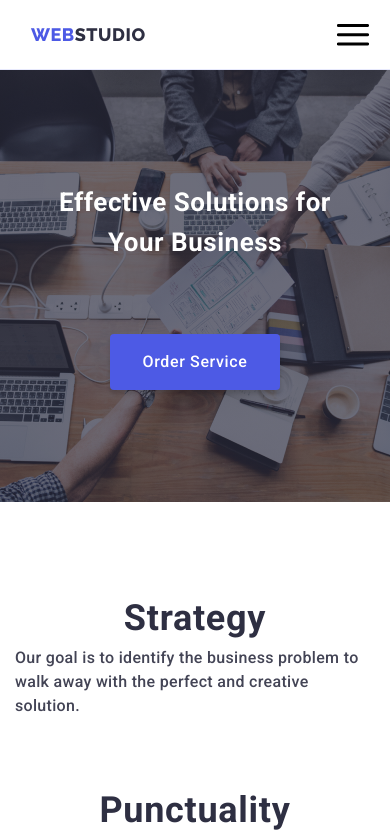
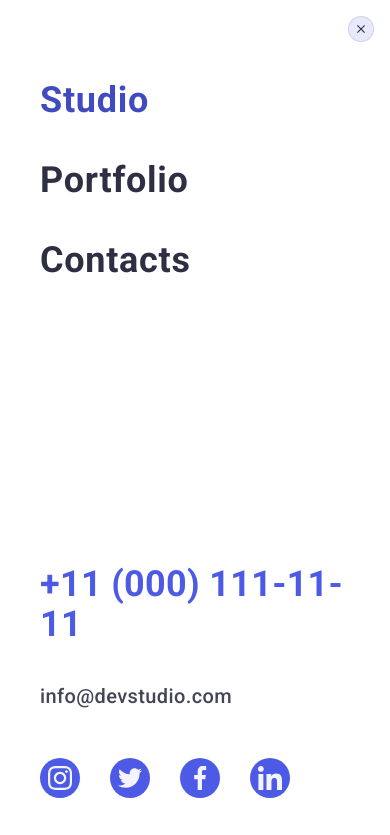
Before and after one commit to Ephemerian/goit-markup-hw-07, a plain HTML site: page index.html in a window 390 px wide. Both pictures are taken after a click on the button 353 px from the left and 34 px from the top of the page. Shown: the top 835 px of the page. Drawn offline with nearby package versions, Linux system fonts and the light colour scheme.

Commit message:
Mobile menu

```diff
--- a/css/styles.css
+++ b/css/styles.css
@@ -1043,7 +1043,7 @@ img {
   .contacts-link {
     padding: 24px 0;
   }
-                .contacts-link-tablet{
+  .contacts-link-tablet {
     font-size: 16px;
     line-height: 24px;
   }
@@ -1176,3 +1176,143 @@ img {
     width: 408px;
   }
 }
+
+/*
+  |============================
+  | Mobile
+  |============================
+*/
+.menu-toggle {
+  min-height: 24px;
+  min-width: 24px;
+  display: flex;
+  align-items: center;
+  justify-content: center;
+
+  margin: 0;
+  padding: 0;
+  background-color: transparent;
+  cursor: pointer;
+  border: none;
+  border-radius: 50%;
+  outline: none;
+}
+
+@media (min-width: 768px) {
+  .menu-toggle {
+    display: none;
+  }
+}
+
+.menu-toggle:hover,
+.menu-toggle:focus {
+  background-color: rgba(0, 0, 0, 0.1);
+}
+
+.menu-close-btn {
+  position: absolute;
+  top: 24px;
+  right: 24px;
+  display: flex;
+  align-items: center;
+  justify-content: center;
+  padding: 8px 8px;
+  background: #e7e9fc;
+  border: 1px solid rgba(0, 0, 0, 0.1);
+  border-radius: 50%;
+  cursor: pointer;
+  transition: var(--anim-duration);
+}
+
+.menu-container {
+  position: fixed;
+  top: 0;
+  left: 0;
+  width: 100vw;
+  height: 100vh;
+  padding: 40px;
+  background-color: var(--main-background-color);
+  z-index: 999;
+
+  transform: translateX(100%);
+  transition: transform 250ms ease-in-out;
+}
+
+.menu-container.is-open {
+  transform: translateX(0);
+}
+
+.menu-container .menu-toggle {
+  position: absolute;
+  top: 16px;
+  right: 16px;
+  color: #fff;
+}
+
+.mobile-menu {
+  display: flex;
+  flex-direction: column;
+  gap: 40px;
+  padding-top: 40px;
+  padding-bottom: 284px;
+  margin: 0;
+  list-style: none;
+}
+
+.mobile-menu-link {
+  display: block;
+  font-size: 36px;
+  font-family: 'Roboto';
+  font-weight: 700;
+  font-style: normal;
+  line-height: 40px;
+  letter-spacing: 0.02em;
+  text-transform: capitalize;
+  color: var(--dark-mode-color);
+  text-decoration: none;
+}
+
+.mobile-current-link {
+  color: var(--link-hover-color);
+}
+
+.mobile-contacts {
+  display: flex;
+  flex-direction: column;
+  gap: 40px;
+  margin-bottom: 48px;
+}
+
+.mobile-contacts-phone {
+  font-size: 36px;
+  font-family: "Roboto";
+  font-weight: 700;
+  font-style: normal;
+  line-height: 40px;
+  text-decoration: none;
+  text-transform: capitalize;
+  text-decoration: none;
+  color: var(--primary-brand-color);
+}
+.mobile-contacts-mail {
+  font-size: 20px;
+  font-family: "Roboto";
+  font-weight: 500;
+  font-style: normal;
+  line-height: 24px;
+  letter-spacing: .02em;
+  text-decoration: none;
+  text-transform: none;
+  color: var(--main-text-color);
+}
+
+.mobile-socials {
+  display: flex;
+  gap: 56px;
+}
+
+@media screen and (max-width: 400px) {
+  .mobile-socials {
+    gap: 30px;
+  }
+}
--- a/index.html
+++ b/index.html
@@ -22,7 +22,9 @@
     <link rel="stylesheet" href="./css/styles.css" />
   </head>
   <body>
+
     <!-- Header -->
+
     <header class="header-section">
       <div class="header-container container">
         <nav class="nav-container">
@@ -57,21 +59,37 @@
             </li>
           </ul>
         </address>
-        <button type="button" class="header-burger">
-          <svg width="32" height="22" stroke="black">
+        <button
+          type ="button"
+          class="menu-toggle js-open-menu"
+          aria-expanded="false"
+          aria-controls="mobile-menu"
+        >
+          <svg
+            class="header-burger"
+            width="32"
+            height="22"
+            stroke="#2E2F42"
+          >
             <use href="./images/icons.svg#icon-burger-menu"></use>
           </svg>
-        </button>
       </div>
     </header>
+
     <!-- Main -->
+
     <main>
+
+      <!-- Hero -->
+
       <section class="hero-section">
         <div class="hero-container container">
           <h1 class="hero-title">Effective Solutions for Your Business</h1>
           <button type="button" class="order-btn" data-modal-open>Order Service</button>
         </div>
       </section>
+
+      <!-- Advantages -->
 
       <section class="advantages-section">
         <div class="container">
@@ -129,6 +147,8 @@
         </div>
       </section>
 
+      <!-- Work -->
+
       <section class="work-section section">
         <div class="container">
           <h2 class="secondary-title">What are we doing</h2>
@@ -163,6 +183,8 @@
           </ul>
         </div>
       </section>
+
+      <!-- Team -->
 
       <section class="employees-section section">
         <div class="container">
@@ -340,6 +362,8 @@
         </div>
       </section>
 
+      <!-- Customers -->
+
       <section class="customers-section section">
         <div class="container">
           <h2 class="secondary-title customers-title">Customers</h2>
@@ -390,6 +414,8 @@
         </div>
       </section>
     </main>
+
+    <!-- Footer -->
 
     <footer class="footer">
       <div class="container footer-container">
@@ -456,6 +482,8 @@
       </div>
     </footer>
 
+    <!-- Modal -->
+
     <div class="backdrop is-hidden" data-modal>
       <div class="modal">
         <button class="modal-close-btn" type="button" data-modal-close>
@@ -520,8 +548,74 @@
       </div>
     </div>
 
+    <!-- Mobile -->
+
+    <div class="menu-container js-menu-container" id="mobile-menu">
+      <button class="menu-toggle js-close-menu menu-close-btn">
+        <svg class="modal-close-img" width="8" height="8">
+            <use href="./images/icons.svg#icon-close"></use>
+          </svg>
+        </svg>
+      </button>
+
+      <ul class="mobile-menu list">
+        <li><a href="" class="mobile-menu-link mobile-current-link">Studio</a></li>
+        <li><a href="" class="mobile-menu-link">Portfolio</a></li>
+        <li><a href="" class="mobile-menu-link">Contacts</a></li>
+      </ul>
+      <ul class="mobile-contacts list">
+        <li class="list">
+          <a class="mobile-contacts-phone" href="tel:+110001111111">+11 (000) 111-11-11</a>
+        </li>
+        <li class="list">
+          <a class="mobile-contacts-mail" href="mailto:info@devstudio.com">info@devstudio.com</a>
+        </li>
+      </ul>
+      <ul class="mobile-socials list">
+        <li class="list">
+          <a class="icon-footer-background link" href="#">
+            <svg class="icon-color" width="24" height="24">
+              <use href="./images/icons.svg#icon-instagram"></use>
+            </svg>
+          </a>
+        </li>
+        <li class="list">
+          <a class="icon-footer-background link" href="#">
+            <svg class="icon-color" width="24" height="24">
+              <use href="./images/icons.svg#icon-twitter"></use>
+            </svg>
+          </a>
+        </li>
+        <li class="list">
+          <a class="icon-footer-background link" href="#">
+            <svg class="icon-color" width="24" height="24">
+              <use href="./images/icons.svg#icon-facebook"></use>
+            </svg>
+          </a>
+        </li>
+        <li class="list">
+          <a class="icon-footer-background link" href="#">
+            <svg class="icon-color" width="24" height="24">
+              <use href="./images/icons.svg#icon-linkedin"></use>
+            </svg>
+          </a>
+        </li>
+      </ul>
+    </div>
+
+    <!-- Scripts -->
+
+    <script
+      defer
+      src="https://cdnjs.cloudflare.com/ajax/libs/body-scroll-lock/3.1.5/bodyScrollLock.min.js"
+      integrity="sha512-HowizSDbQl7UPEAsPnvJHlQsnBmU2YMrv7KkTBulTLEGz9chfBoWYyZJL+MUO6p/yBuuMO/8jI7O29YRZ2uBlA=="
+      crossorigin="anonymous"
+    >
+    </script>
+
     <script src="./js/modal.js"></script>
 
     <script src="./js/mobile-menu.js"></script>
+
   </body>
 </html>
```
Lines whose indentation alone changed are shown as unchanged.
